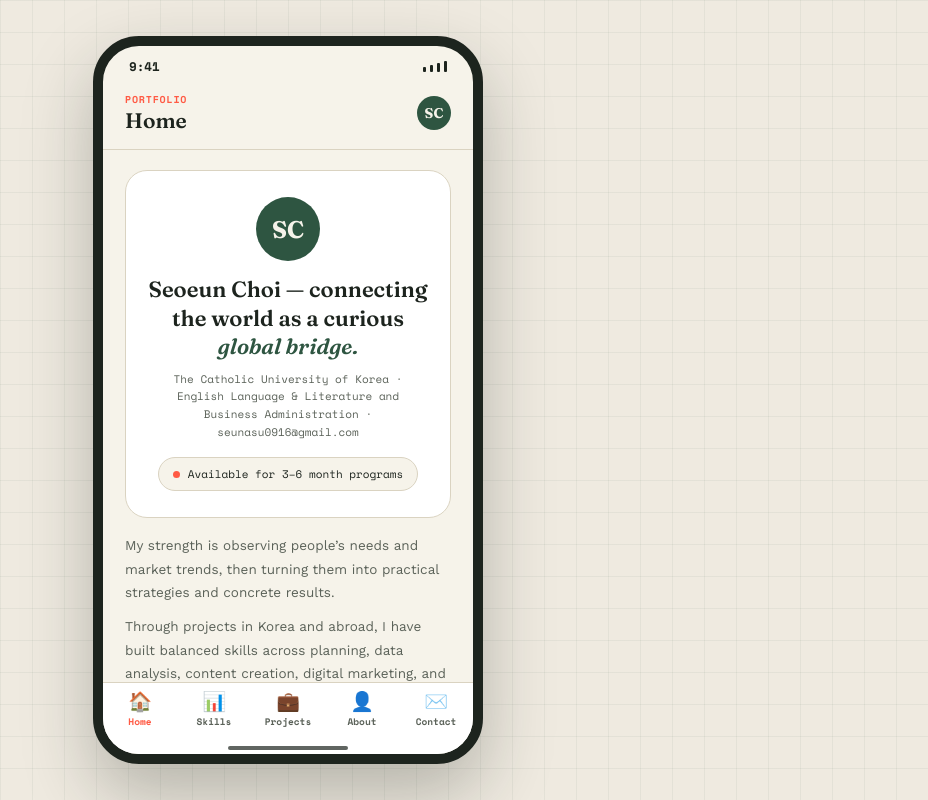
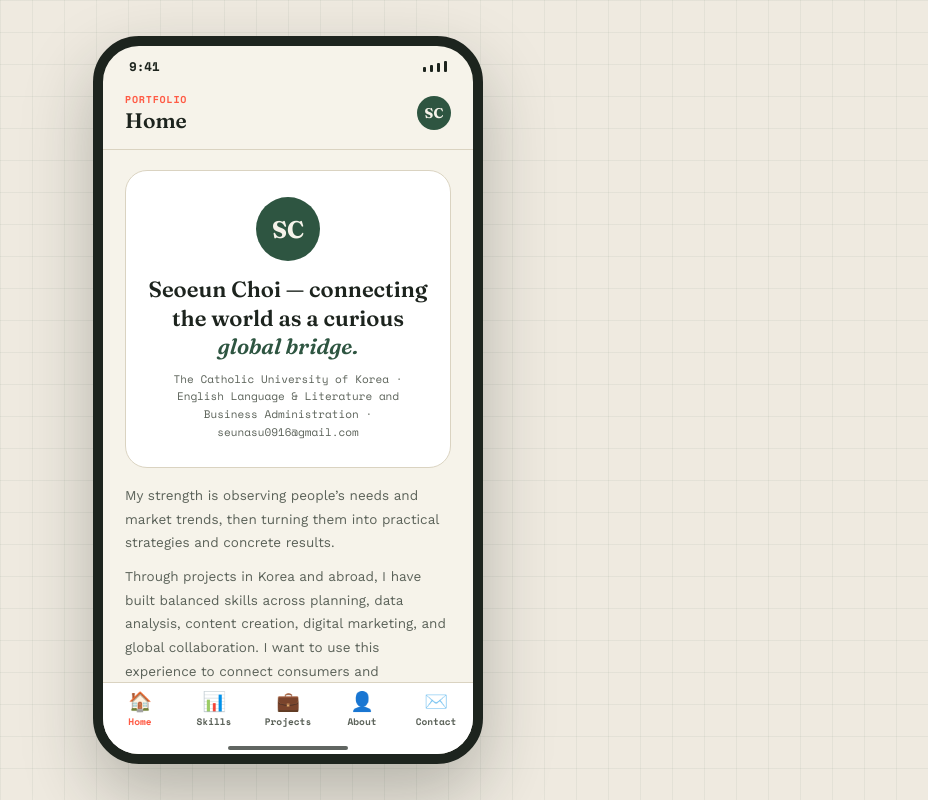
Before and after one commit to seunasu0916-ui/portfolio, a plain HTML site: page app-en.html in a window 1280 px wide. Shown: the whole page, without its empty margins (352-1280 px from the left). Drawn offline with nearby package versions, Linux system fonts and the light colour scheme.

Commit message:
Remove 3-6 month availability from app-en page
Co-Authored-By: Claude Opus 5.5 <noreply@anthropic.com>
Claude-Session: https://claude.ai/code/session_013hwQidYbQreTLeDWFHrX32

```diff
--- a/app-en.html
+++ b/app-en.html
@@ -252,7 +252,6 @@
         <div class="profile-pic">SC</div>
         <h1>Seoeun Choi — connecting<br>the world as a curious <em>global bridge.</em></h1>
         <div class="profile-role">The Catholic University of Korea · English Language &amp; Literature and Business Administration · seunasu0916@gmail.com</div>
-        <div class="avail"><span class="dot"></span> Available for 3–6 month programs</div>
       </div>
 
       <p class="lede">My strength is observing people’s needs and market trends, then turning them into practical strategies and concrete results.</p>
@@ -476,7 +475,7 @@
     <div class="screen" data-screen="contact">
       <div class="cta">
         <h2>Let’s grow<br>together and <em>build something</em>.</h2>
-        <p>Available for 3–6 month programs · Seoul, South Korea</p>
+        <p>Seoul, South Korea</p>
         <a class="cta-btn" href="mailto:seunasu0916@gmail.com">seunasu0916@gmail.com</a>
       </div>
       <div class="contact-list">
```
